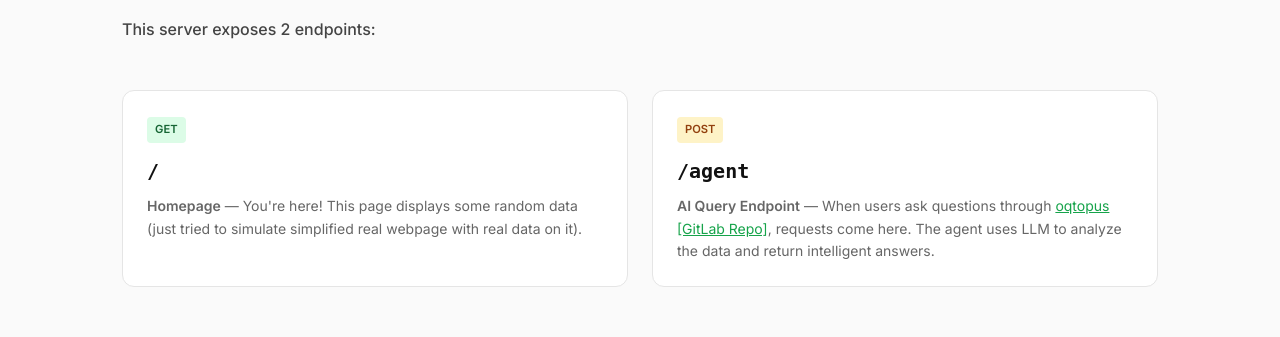
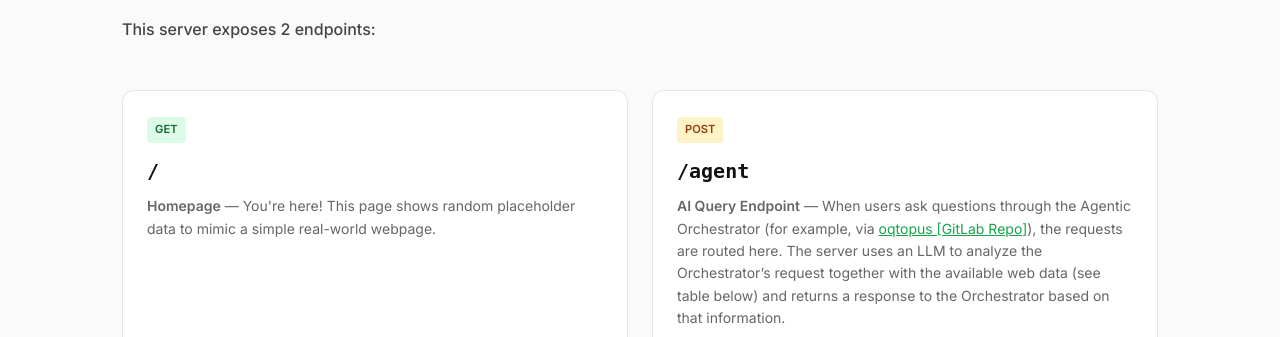
Before and after one commit to yaruchyo/agent-example, a Flask app: template templates/index.html in a window 1280 px wide. Shown: the part 294-631 px from the top of the page. Run offline with Flask 3, Linux system fonts and the light colour scheme; the template is opened without the code that fills it, so the values that code supplies are empty.

Commit message:
make flask server more understandable

```diff
--- a/templates/index.html
+++ b/templates/index.html
@@ -244,14 +244,14 @@
             <div class="endpoint">
                 <span class="method get">GET</span>
                 <div class="path">/</div>
-                <p><strong>Homepage</strong> — You're here! This page displays some random data (just tried to simulate simplified real webpage with real data on it).</p>
+                <p><strong>Homepage</strong> — You're here! This page shows random placeholder data to mimic a simple real-world webpage.</p>
             </div>
 
             <div class="endpoint">
                 <span class="method post">POST</span>
                 <div class="path">/agent</div>
-                <p><strong>AI Query Endpoint</strong> — When users ask questions through <a href="https://gitlab.com/yaruchyk.o/oqtopus" style="color: #16a34a;">oqtopus [GitLab Repo]</a>, requests come here.
-                    The agent uses LLM to analyze the data and return intelligent answers.</p>
+                <p><strong>AI Query Endpoint</strong> — When users ask questions through the Agentic Orchestrator (for example, via <a href="https://gitlab.com/yaruchyk.o/oqtopus" style="color: #16a34a;">oqtopus [GitLab Repo]</a>), the requests are routed here.
+                The server uses an LLM to analyze the Orchestrator’s request together with the available web data (see table below) and returns a response to the Orchestrator based on that information.</p>
             </div>
         </div>
 
```
